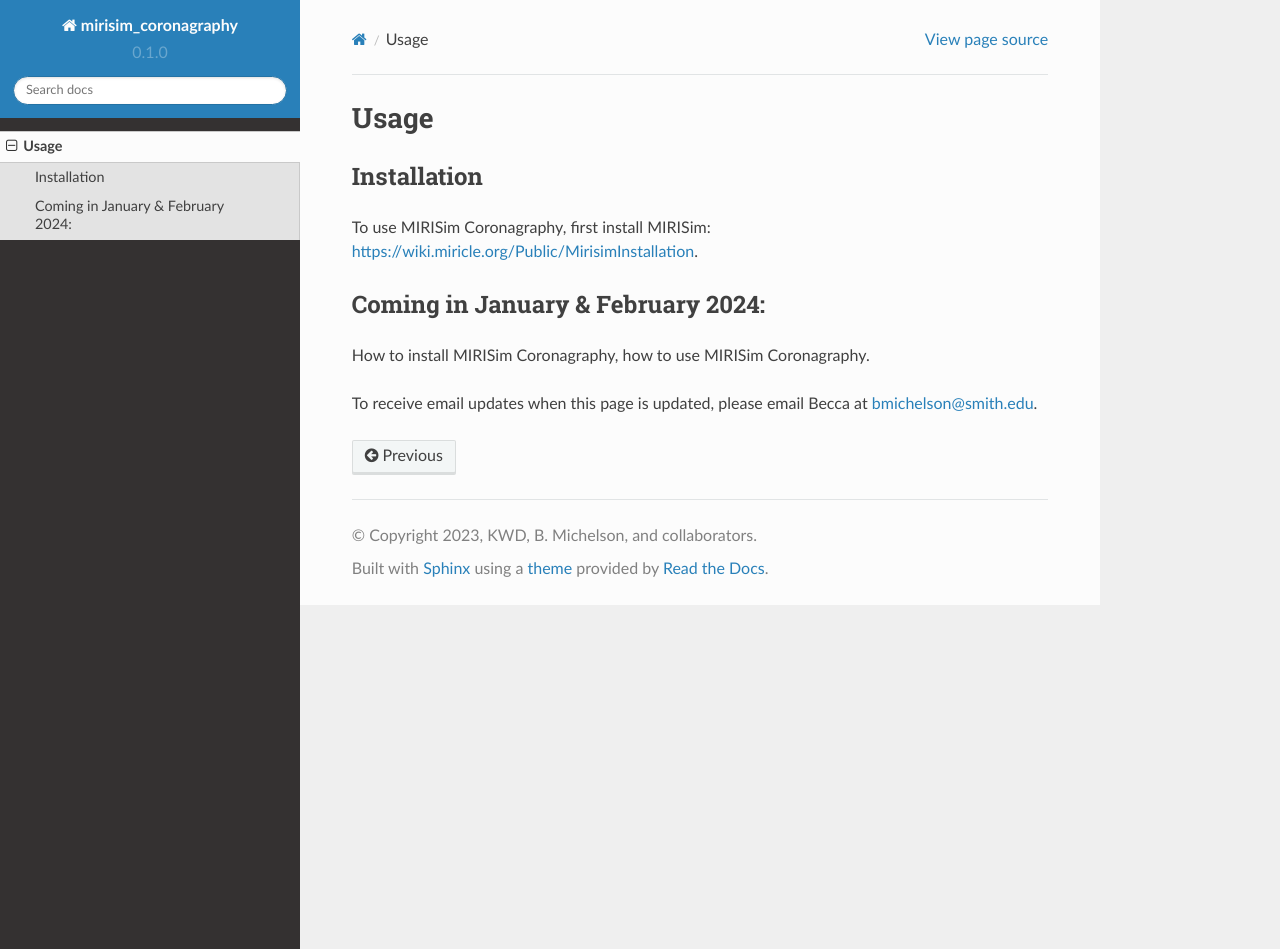
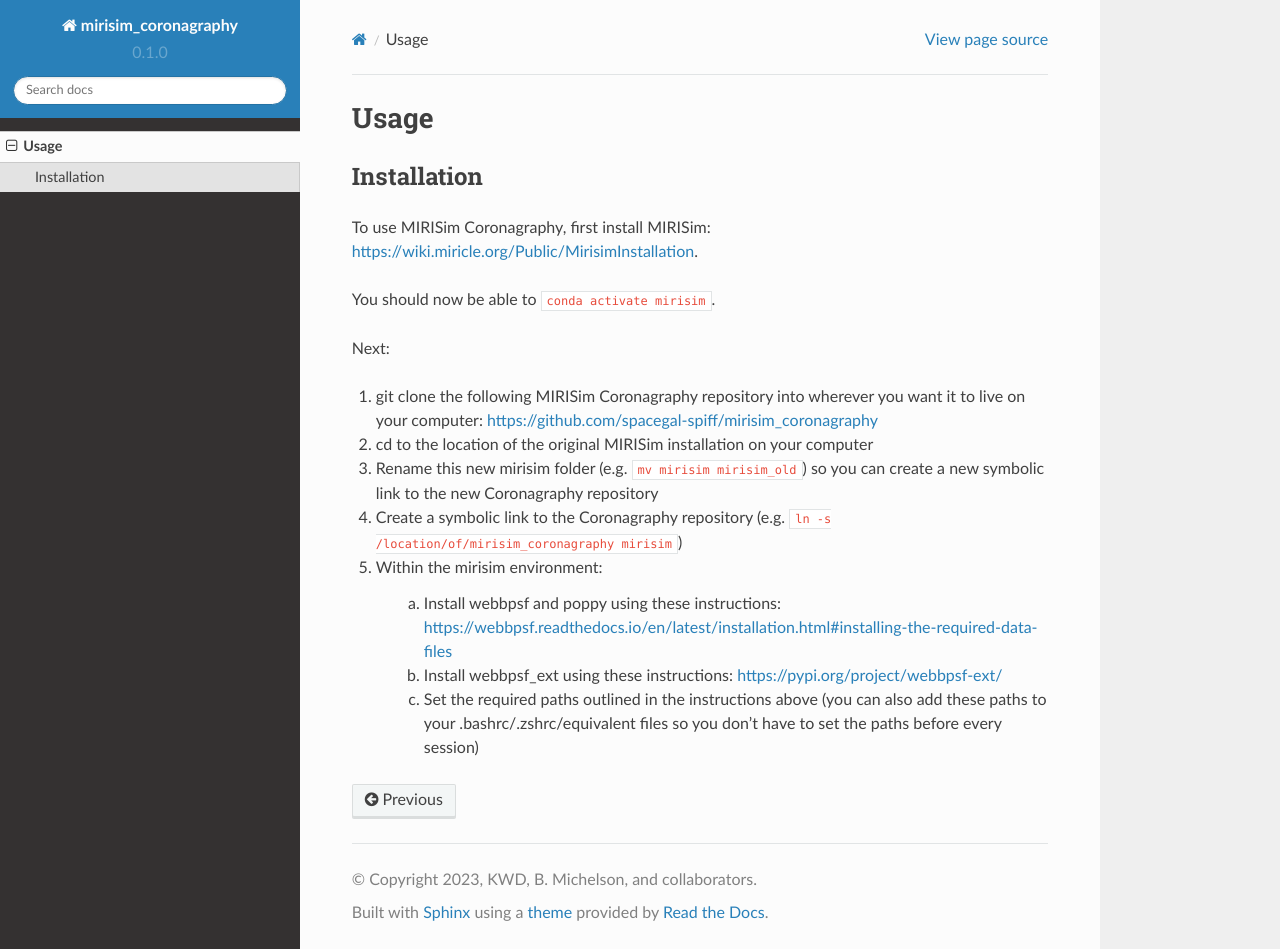
Before and after one commit to spacegal-spiff/mirisim-coronagraphy, a Sphinx documentation site: the page built from docs/source/usage.rst, in a window 1280 px wide and 949 px high. Built offline with Sphinx 7.4.7 and the Read the Docs theme 2.0.0, drawn with Linux system fonts in a browser that asks for light colours.

Commit message:
Update usage.rst
Add install instructions

```diff
--- a/docs/source/usage.rst
+++ b/docs/source/usage.rst
@@ -8,10 +8,20 @@ Installation
 
 To use MIRISim Coronagraphy, first install MIRISim: https://wiki.miricle.org/Public/MirisimInstallation.
 
+You should now be able to ``conda activate mirisim``.
 
-Coming in January & February 2024:
-------------
+Next:
 
-How to install MIRISim Coronagraphy, how to use MIRISim Coronagraphy.
+1. git clone the following MIRISim Coronagraphy repository into wherever you want it to live on your computer: https://github.com/spacegal-spiff/mirisim_coronagraphy
 
-To receive email updates when this page is updated, please email Becca at bmichelson@smith.edu.
+2. cd to the location of the original MIRISim installation on your computer
+
+3. Rename this new mirisim folder (e.g. ``mv mirisim mirisim_old``) so you can create a new symbolic link to the new Coronagraphy repository
+
+4. Create a symbolic link to the Coronagraphy repository (e.g. ``ln -s /location/of/mirisim_coronagraphy mirisim``)
+
+5. Within the mirisim environment:
+
+    a. Install webbpsf and poppy using these instructions: https://webbpsf.readthedocs.io/en/latest/installation.html#installing-the-required-data-files
+    b. Install webbpsf_ext using these instructions: https://pypi.org/project/webbpsf-ext/
+    c. Set the required paths outlined in the instructions above (you can also add these paths to your .bashrc/.zshrc/equivalent files so you don't have to set the paths before every session)
```
